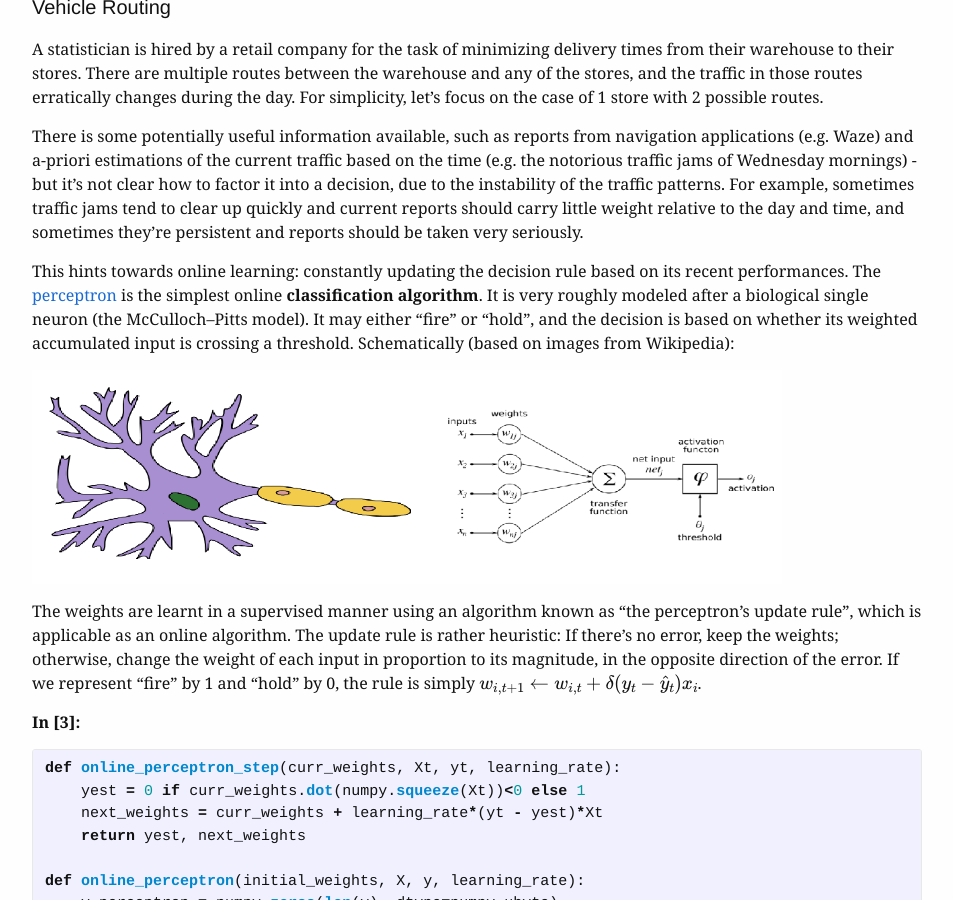
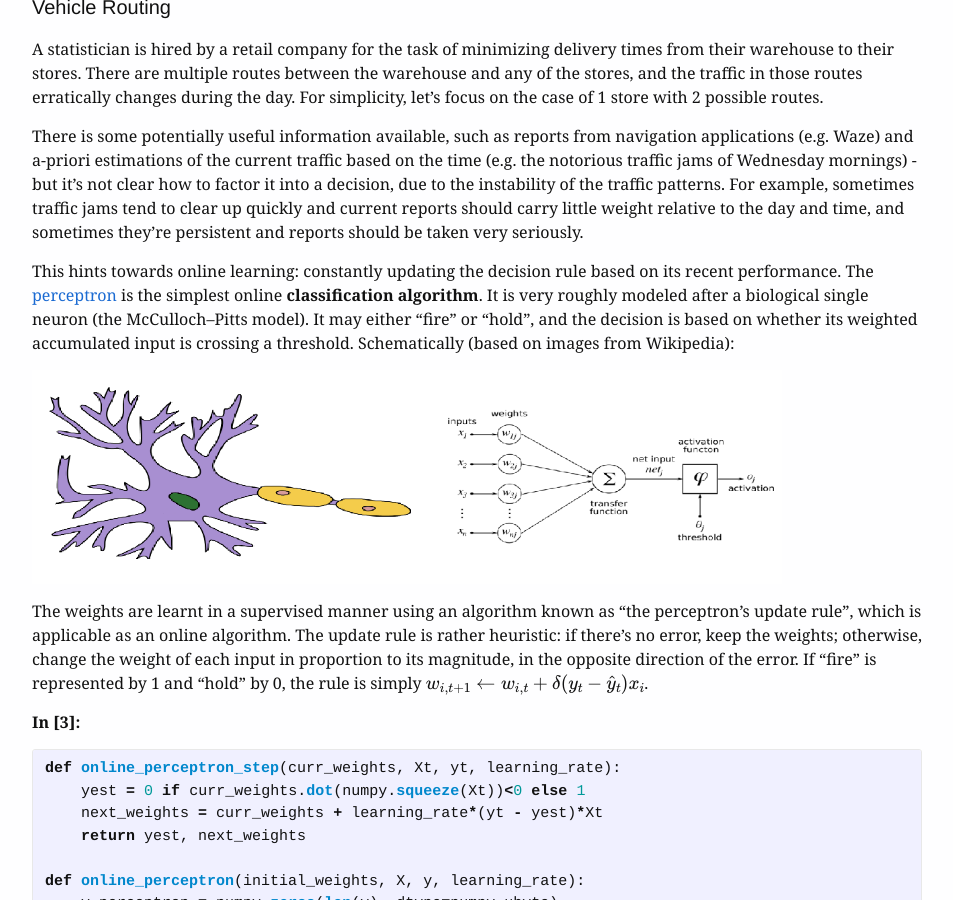
Before and after one commit to omersha/omersha.github.io, a Jekyll site: the page built from _posts/2015-12-22-the-name-of-the-rose.md, in a window 1280 px wide and 900 px high, scrolled down 2757 px. Shown: the whole window, without its empty margins (163-1116 px from the left). Built offline with Jekyll 4.4.1, drawn with Linux system fonts in a browser that asks for light colours; some web fonts are replaced; formulas are drawn with MathJax 3; some of the changed text lies outside the part shown.

Commit message:
Some editing

```diff
--- a/_posts/2015-12-22-the-name-of-the-rose.md
+++ b/_posts/2015-12-22-the-name-of-the-rose.md
@@ -127,7 +127,7 @@
 seriously.
 
 This hints towards online learning: constantly updating the decision rule based
-on its recent performances. The
+on its recent performance. The
 [perceptron](https://en.wikipedia.org/wiki/Perceptron) is the simplest online
 **classification algorithm**. It is very roughly modeled after a biological
 single neuron (the McCulloch–Pitts model). It may either "fire" or "hold", and
@@ -139,9 +139,9 @@
 
 The weights are learnt in a supervised manner using an algorithm known as "the
 perceptron's update rule", which is applicable as an online algorithm. The
-update rule is rather heuristic: If there's no error, keep the weights;
+update rule is rather heuristic: if there's no error, keep the weights;
 otherwise, change the weight of each input in proportion to its magnitude, in
-the opposite direction of the error. If we represent "fire" by 1 and "hold" by
+the opposite direction of the error. If "fire" is represented by 1 and "hold" by
 0,  the rule is simply $w\_{i,t+1}\leftarrow w\_{i,t}+\delta(y\_t-\hat{y}\_t)x_i$.
 
 **In [3]:**
```
Also changed, not shown: other parts of _posts/2015-12-22-the-name-of-the-rose.md (+3 -3 lines).
